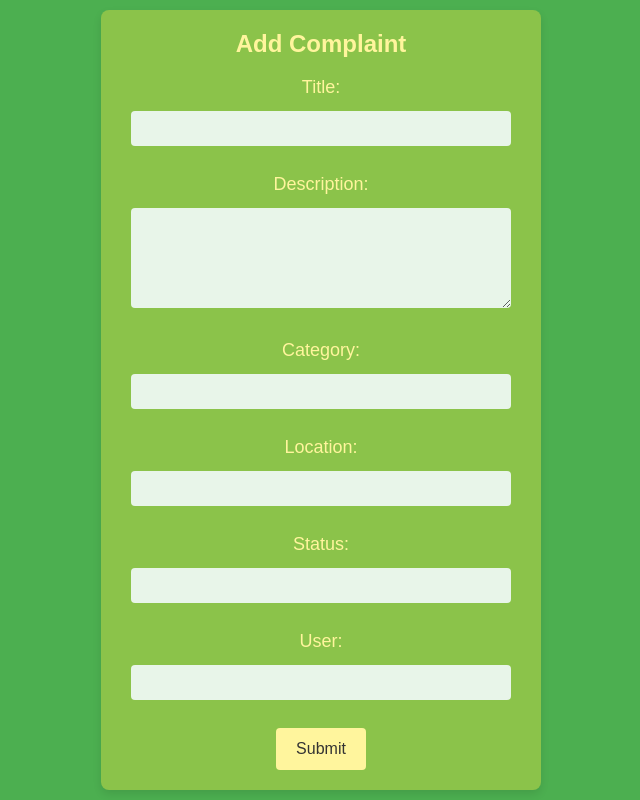
After one commit to raouaagara/pi-dev, a PHP site: page /resources/AddComplaint.html in a window 1280 px wide. The commit adds this page. Shown: the whole page, without its empty margins (319-959 px from the left). Run offline with PHP 8.4, Linux system fonts and the light colour scheme.

Commit message:
all files added

```diff
--- /dev/null
+++ b/src/main/resources/AddComplaint.html
@@ -0,0 +1,141 @@
+<!DOCTYPE html>
+<html lang="en">
+<head>
+    <meta charset="UTF-8">
+    <meta name="viewport" content="width=device-width, initial-scale=1.0">
+    <title>Add Complaint</title>
+    <style>
+        body {
+            font-family: Arial, sans-serif;
+            background-color: #4CAF50; /* Dark green */
+            color: #fff; /* White */
+            margin: 0;
+            padding: 0;
+            display: flex;
+            justify-content: center;
+            align-items: center;
+            height: 100vh;
+        }
+
+        .container {
+            background-color: #8BC34A; /* Lighter green */
+            color: #fff;
+            padding: 20px;
+            border-radius: 8px;
+            box-shadow: 0 4px 8px rgba(0, 0, 0, 0.1);
+            width: 400px;
+            max-width: 90%;
+            text-align: center;
+        }
+
+        h2 {
+            margin-top: 0;
+            color: #FFF59D; /* Creamy gold */
+        }
+
+        label {
+            color: #FFF59D; /* Creamy gold */
+        }
+
+        input[type="text"],
+        textarea {
+            width: 100%;
+            padding: 10px;
+            margin: 8px 0;
+            border: none;
+            border-radius: 4px;
+            box-sizing: border-box;
+            background-color: #C5E1A5; /* Lighter green */
+            color: #333; /* Dark grey */
+        }
+
+        textarea {
+            height: 100px;
+        }
+
+        input[type="submit"] {
+            background-color: #FFF59D; /* Creamy gold */
+            color: #333; /* Dark grey */
+            padding: 12px 20px;
+            border: none;
+            border-radius: 4px;
+            cursor: pointer;
+            font-size: 16px;
+            transition: background-color 0.3s;
+        }
+
+        input[type="submit"]:hover {
+            background-color: #FFEB3B; /* Bright yellow on hover */
+        }
+
+        .form-group {
+            margin-bottom: 20px;
+        }
+
+        .form-group:last-child {
+            margin-bottom: 0;
+        }
+
+        .form-group label {
+            display: block;
+            font-size: 18px;
+            margin-bottom: 5px;
+        }
+
+        .form-group input[type="text"],
+        .form-group textarea {
+            width: calc(100% - 20px);
+            padding: 10px;
+            border: none;
+            border-radius: 4px;
+            box-sizing: border-box;
+            background-color: #E8F5E9; /* Light green */
+            color: #333; /* Dark grey */
+            transition: background-color 0.3s;
+        }
+
+        .form-group input[type="text"]:focus,
+        .form-group textarea:focus {
+            background-color: #C8E6C9; /* Lighter green on focus */
+        }
+    </style>
+</head>
+<body>
+<div class="container">
+    <h2>Add Complaint</h2>
+    <form action="/submit" method="post">
+        <div class="form-group">
+            <label for="title">Title:</label>
+            <input type="text" id="title" name="title" required>
+        </div>
+
+        <div class="form-group">
+            <label for="description">Description:</label>
+            <textarea id="description" name="description" rows="4" required></textarea>
+        </div>
+
+        <div class="form-group">
+            <label for="category">Category:</label>
+            <input type="text" id="category" name="category" required>
+        </div>
+
+        <div class="form-group">
+            <label for="location">Location:</label>
+            <input type="text" id="location" name="location" required>
+        </div>
+
+        <div class="form-group">
+            <label for="status">Status:</label>
+            <input type="text" id="status" name="status" required>
+        </div>
+
+        <div class="form-group">
+            <label for="user">User:</label>
+            <input type="text" id="user" name="user" required>
+        </div>
+
+        <input type="submit" value="Submit">
+    </form>
+</div>
+</body>
+</html>
```
Also changed, not shown: src/main/resources/AddCateg.css (added, +47 -0 lines), src/main/resources/AddComplaint.css (+5 -5 lines), src/main/resources/ShowCateg.css (added, +32 -0 lines), src/main/resources/ShowComplaint.html (added, +85 -0 lines), src/main/resources/UpdateCateg.css (added, +47 -0 lines), src/main/resources/UpdateComplaint.css (+7 -6 lines), 13 other files.
